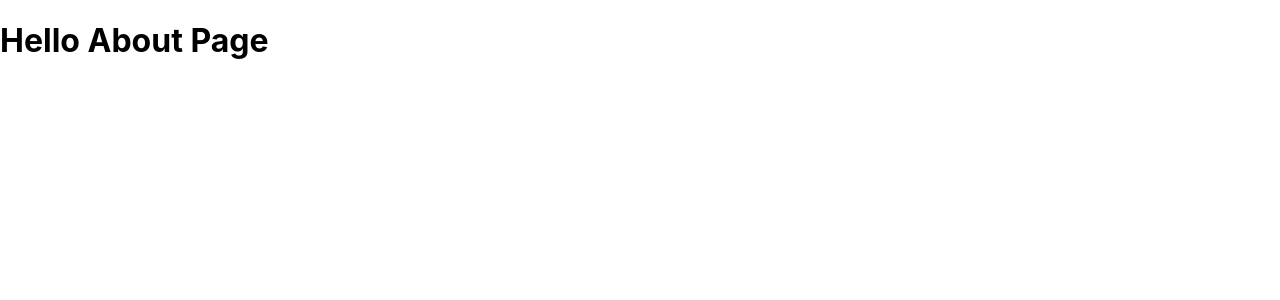
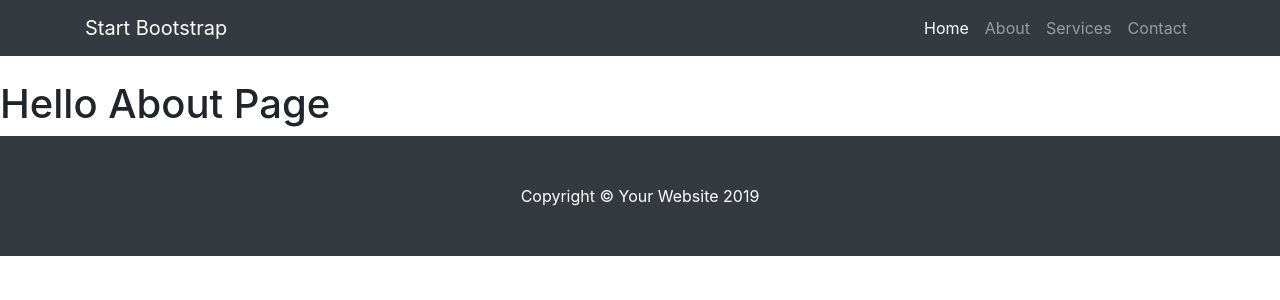
Before and after one commit to Preil/movie-app, a Next.js app: page /about in a window 1280 px wide. Shown: the top 300 px of the page. Built offline with nearby package versions, Linux system fonts and the light colour scheme.

Commit message:
Moving our components to _app.js main component.

```diff
--- a/pages/_app.js
+++ b/pages/_app.js
@@ -1,7 +1,41 @@
-import '../styles/globals.css'
+// import '../styles/globals.css'
+import styles from '../styles/Home.module.css'
+import Head from 'next/head'
+import Navbar from '../components/navbar'
+import Footer from '../components/footer'
 
-function MyApp({ Component, pageProps }) {
-  return <Component {...pageProps} />
+function MyApp({Component, pageProps}) {
+  return (
+    <>
+      <Head>
+        <title>Home</title>
+        <link rel="stylesheet" href="https://stackpath.bootstrapcdn.com/bootstrap/4.3.1/css/bootstrap.min.css"
+              integrity="sha384-ggOyR0iXCbMQv3Xipma34MD+dH/1fQ784/j6cY/iJTQUOhcWr7x9JvoRxT2MZw1T"
+              crossOrigin="anonymous"/>
+        <script src="https://code.jquery.com/jquery-3.3.1.slim.min.js"
+                integrity="sha384-q8i/X+965DzO0rT7abK41JStQIAqVgRVzpbzo5smXKp4YfRvH+8abtTE1Pi6jizo"
+                crossOrigin="anonymous"></script>
+        <script src="https://cdnjs.cloudflare.com/ajax/libs/popper.js/1.14.7/umd/popper.min.js"
+                integrity="sha384-UO2eT0CpHqdSJQ6hJty5KVphtPhzWj9WO1clHTMGa3JDZwrnQq4sF86dIHNDz0W1"
+                crossOrigin="anonymous"></script>
+        <script src="https://stackpath.bootstrapcdn.com/bootstrap/4.3.1/js/bootstrap.min.js"
+                integrity="sha384-JjSmVgyd0p3pXB1rRibZUAYoIIy6OrQ6VrjIEaFf/nJGzIxFDsf4x0xIM+B07jRM"
+                crossOrigin="anonymous"></script>
+      </Head>
+
+      <Navbar/>
+      <div className="base-page">
+        <Component {...pageProps} />
+      </div>
+      <Footer/>
+      <style jsx>{`
+          .base-page {
+            padding-top: 80px;
+          }
+        `}
+      </style>
+    </>
+  )
 }
 
 export default MyApp
--- a/pages/index.js
+++ b/pages/index.js
@@ -7,7 +7,7 @@ import Navbar from '../components/navbar'
 import Sidebar from '../components/sidebar'
 import Carousel from '../components/carousel'
 import MovieList from '../components/movieList'
-import Footer from '../components/footer'
+
 
 import {getMovies} from "../actions";
 
@@ -113,25 +113,8 @@ const Home = (props) => {
 
   return (
     <div>
-      <Head>
-        <title>Home</title>
-        <link rel="stylesheet" href="https://stackpath.bootstrapcdn.com/bootstrap/4.3.1/css/bootstrap.min.css"
-              integrity="sha384-ggOyR0iXCbMQv3Xipma34MD+dH/1fQ784/j6cY/iJTQUOhcWr7x9JvoRxT2MZw1T"
-              crossOrigin="anonymous"/>
-        <script src="https://code.jquery.com/jquery-3.3.1.slim.min.js"
-                integrity="sha384-q8i/X+965DzO0rT7abK41JStQIAqVgRVzpbzo5smXKp4YfRvH+8abtTE1Pi6jizo"
-                crossOrigin="anonymous"></script>
-        <script src="https://cdnjs.cloudflare.com/ajax/libs/popper.js/1.14.7/umd/popper.min.js"
-                integrity="sha384-UO2eT0CpHqdSJQ6hJty5KVphtPhzWj9WO1clHTMGa3JDZwrnQq4sF86dIHNDz0W1"
-                crossOrigin="anonymous"></script>
-        <script src="https://stackpath.bootstrapcdn.com/bootstrap/4.3.1/js/bootstrap.min.js"
-                integrity="sha384-JjSmVgyd0p3pXB1rRibZUAYoIIy6OrQ6VrjIEaFf/nJGzIxFDsf4x0xIM+B07jRM"
-                crossOrigin="anonymous"></script>
-      </Head>
 
-      <Navbar/>
-      <div className="home-page">
-
+      <div>
         <div className="container">
           <div className="row">
             <div className="col-lg-3">
@@ -147,13 +130,6 @@ const Home = (props) => {
           </div>
         </div>
       </div>
-      <Footer/>
-      <style jsx>{`
-      .home-page {
-        padding-top: 80px;
-      }
-    `}
-      </style>
     </div>
   )
 }
```
